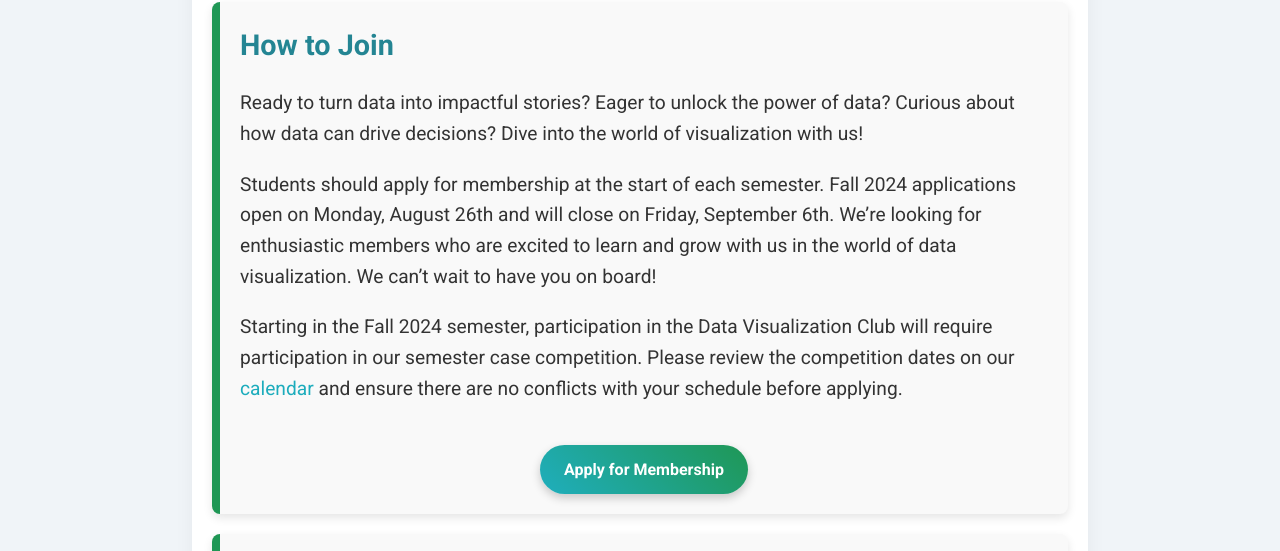
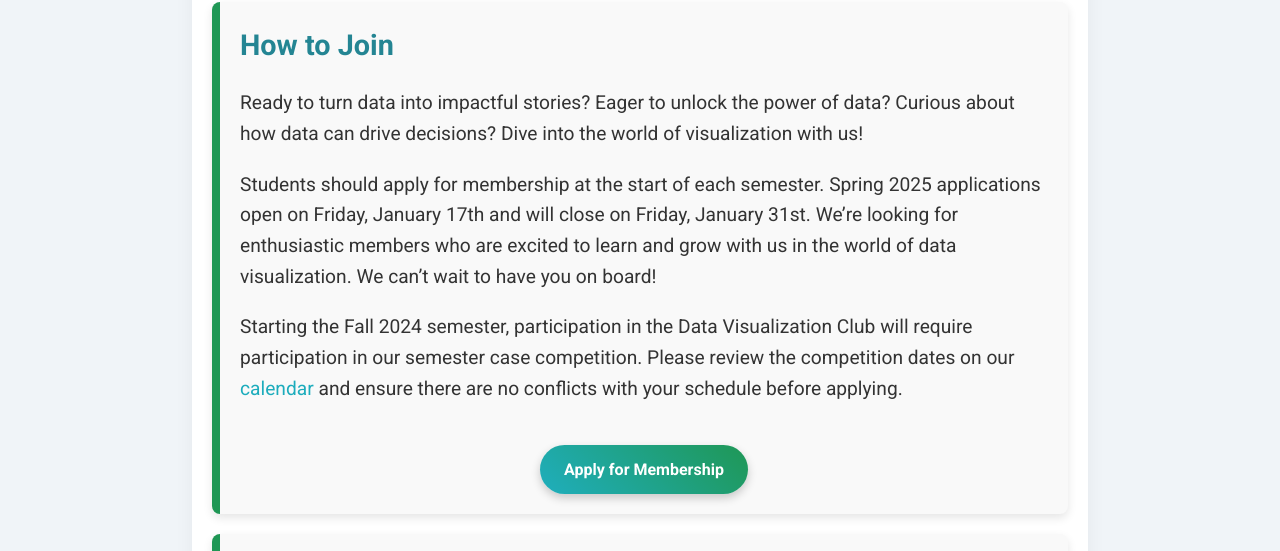
Before and after one commit to DV-at-IU/dv-at-iu.github.com, a plain HTML site: page apply.html in a window 1280 px wide. Shown: the part 235-786 px from the top of the page. Drawn offline with Linux system fonts and the light colour scheme.

Commit message:
Update apply.html

```diff
--- a/apply.html
+++ b/apply.html
@@ -302,12 +302,12 @@
                 <div class="how-to-join">
                     <h2>How to Join</h2>
                     <p>Ready to turn data into impactful stories? Eager to unlock the power of data? Curious about how data can drive decisions? Dive into the world of visualization with us!</p>
-                    <p>Students should apply for membership at the start of each semester. Fall 2024 applications open on Monday, August 26th and will close on Friday, September 6th. We’re looking for enthusiastic members who are excited to learn and grow with us in the world of data visualization. We can’t wait to have you on board!</p>
+                    <p>Students should apply for membership at the start of each semester. Spring 2025 applications open on Friday, January 17th and will close on Friday, January 31st. We’re looking for enthusiastic members who are excited to learn and grow with us in the world of data visualization. We can’t wait to have you on board!</p>
 
                     <div class="calendar">
-                    <p>Starting in the Fall 2024 semester, participation in the Data Visualization Club will require participation in our semester case competition. Please review the competition dates on our <a href="current-semester.html">calendar</a> and ensure there are no conflicts with your schedule before applying.</p>
+                    <p>Starting the Fall 2024 semester, participation in the Data Visualization Club will require participation in our semester case competition. Please review the competition dates on our <a href="current-semester.html">calendar</a> and ensure there are no conflicts with your schedule before applying.</p>
                     </div>
-                    <a href="https://docs.google.com/forms/d/e/1FAIpQLSf7yOoLH8O233jc5DBIIzfZcGbHFsSdEzlu8Y5qoU7r3hQuuA/viewform?usp=sf_link" class="apply-link">Apply for Membership</a>
+                    <a href="https://docs.google.com/forms/d/e/1FAIpQLScltLylwrpzZp-6Dl_sLYdUAp7xA_PKfWhqTbRXwhCPY44_Yw/viewform?usp=sf_link" class="apply-link">Apply for Membership</a>
                 </div>
                 <div class="why-join">
                     <h2>Why You Should Join</h2>
```
